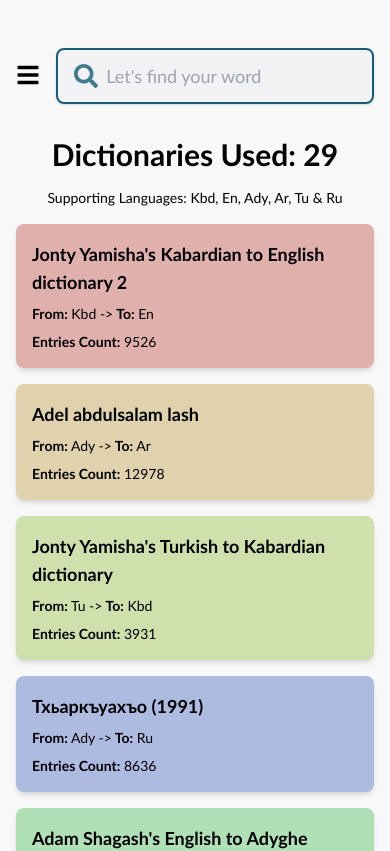
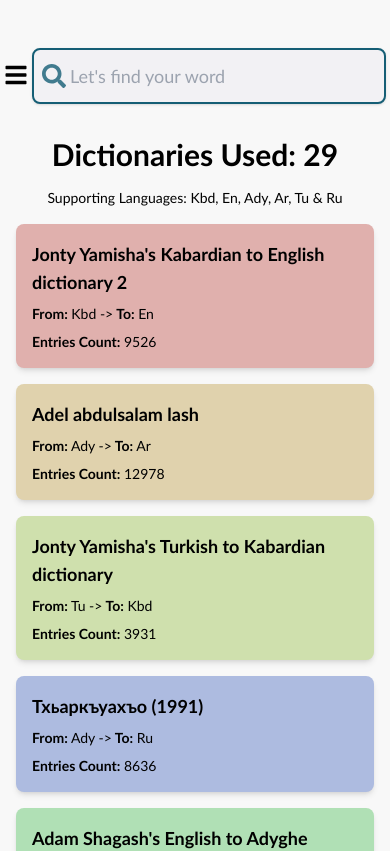
Before and after one commit to LearnCircassian/ultimate-circassian-dictionary-web, a Next.js app: page / in a window 390 px wide. Shown: the top 851 px of the page. Built offline with nearby package versions, Linux system fonts and the light colour scheme; no server answers; what tailwindcss-safe-area would draw is missing.

Commit message:
make header and definition page more responsive

```diff
--- a/src/components/headerSearchInput/index.tsx
+++ b/src/components/headerSearchInput/index.tsx
@@ -27,26 +27,30 @@ export default function HeaderSearchInput({
       <div
         className={cn(
           "flex items-center justify-center w-full",
-          "px-4 py-3 text-black font-medium rounded-lg shadow",
+          "sm:px-4 px-2 py-3 text-black font-medium rounded-lg shadow",
           "3xl:text-5xl 2xl:text-4xl xl:text-3xl lg:text-2xl md:text-xl sm:text-lg text-lg",
           className,
         )}
-        style={{ backgroundColor: "#f2f1f4", border: "2px solid #155e75" }} // Added border and adjusted background color
+        style={{
+          backgroundColor: "#f2f1f4",
+          border: "2px solid #155e75",
+        }} // Added border and adjusted background color
       >
         <FaSearch className="opacity-80" size={24} color="#155e75" /> {/* Increased icon size */}
         <input
-          className="flex-grow bg-transparent px-2 font-medium text-black outline-none"
+          className="flex-grow bg-transparent px-1 font-medium text-black outline-none sm:px-2"
           value={value}
           onChange={(e) => onChange(e.target.value)}
           onFocus={onFocus} // Optional onFocus handler passed through
           placeholder={placeholder}
         />
-        {value && (
-          <button onClick={() => onChange("")} className="flex items-center hover:opacity-80">
-            <FaTimesCircle className="opacity-80" size={24} color="#757575" />{" "}
-            {/* Increased icon size */}
-          </button>
-        )}
+        <button
+          onClick={() => onChange("")}
+          className={cn("flex items-center hover:opacity-80", { hidden: !value })}
+        >
+          <FaTimesCircle className="opacity-80" size={24} color="#757575" />{" "}
+          {/* Increased icon size */}
+        </button>
       </div>
     </div>
   );
--- a/src/containers/header/index.tsx
+++ b/src/containers/header/index.tsx
@@ -18,7 +18,7 @@ export default function Header() {
   };
 
   return (
-    <div className="relative z-50 mx-auto flex w-11/12 flex-row items-center justify-between gap-4 pt-12">
+    <div className="relative z-50 mx-auto flex w-full flex-row items-center justify-between gap-1 px-1 pt-12 sm:w-11/12 sm:gap-2 sm:px-0 md:gap-4">
       <div className="flex flex-row items-center gap-4">
         <h1
           className={cn("cursor-pointer text-xl font-bold md:visible hidden")}
@@ -44,7 +44,7 @@ export default function Header() {
           </button>
         </div>
       </div>
-      <div className="flex-grow md:flex md:flex-row md:items-center md:gap-4">
+      <div className="flex-grow gap-2 md:flex md:flex-row md:items-center md:gap-4">
         <HeaderSearchContainer />
       </div>
       {isMobileMenuOpen && (
--- a/src/containers/wordPage/definitionsContainer.tsx
+++ b/src/containers/wordPage/definitionsContainer.tsx
@@ -58,8 +58,20 @@ export default function DefinitionsContainer({ wordSpelling }: { wordSpelling: s
   return (
     <div className="flex flex-col">
       <div className="flex flex-row items-center justify-start gap-2 px-2">
-        <span className="text-left text-6xl font-black text-cyan-800">{wordSpelling}</span>
-        <span className="mt-3 text-left text-3xl font-black text-cyan-800">
+        <span
+          className={cn(
+            "text-left font-black text-cyan-800",
+            "3xl:text-7xl 2xl:text-6xl xl:text-5xl lg:text-4xl text-4xl",
+          )}
+        >
+          {wordSpelling}
+        </span>
+        <span
+          className={cn(
+            "mt-0 sm:mt-3 text-left font-black text-cyan-800",
+            "3xl:text-3xl 2xl:text-3xl xl:text-2xl lg:text-xl text-lg",
+          )}
+        >
           ({wordDefinitions.length} results)
         </span>
       </div>
```
